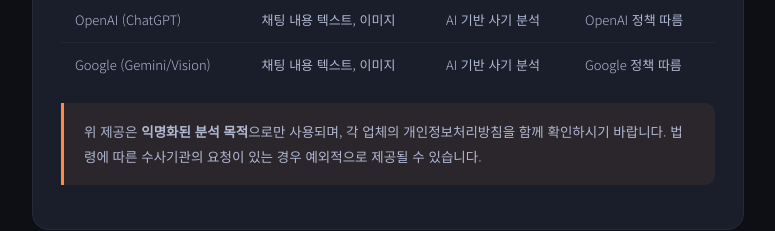
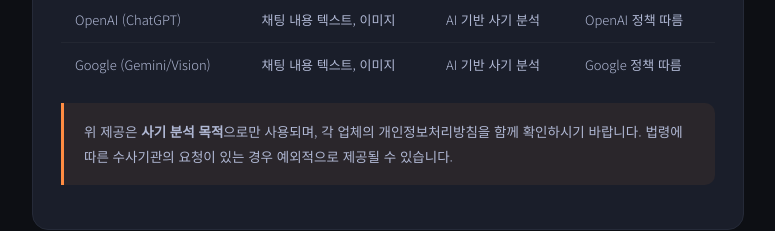
Before and after one commit to JunYoungMoon/privacy-policy, a plain HTML site: page index.html in a window 1280 px wide. Shown: the part 3185-3416 px from the top of the page, without its empty margins (252-1027 px from the left). Drawn offline with Linux system fonts and the light colour scheme.

Commit message:
Update index.html

```diff
--- a/index.html
+++ b/index.html
@@ -645,7 +645,7 @@
       </table>
 
       <div class="info-box orange">
-        위 제공은 <strong>익명화된 분석 목적</strong>으로만 사용되며, 각 업체의 개인정보처리방침을 함께 확인하시기 바랍니다. 법령에 따른 수사기관의 요청이 있는 경우 예외적으로 제공될 수 있습니다.
+        위 제공은 <strong>사기 분석 목적</strong>으로만 사용되며, 각 업체의 개인정보처리방침을 함께 확인하시기 바랍니다. 법령에 따른 수사기관의 요청이 있는 경우 예외적으로 제공될 수 있습니다.
       </div>
     </div>
   </div>
```
